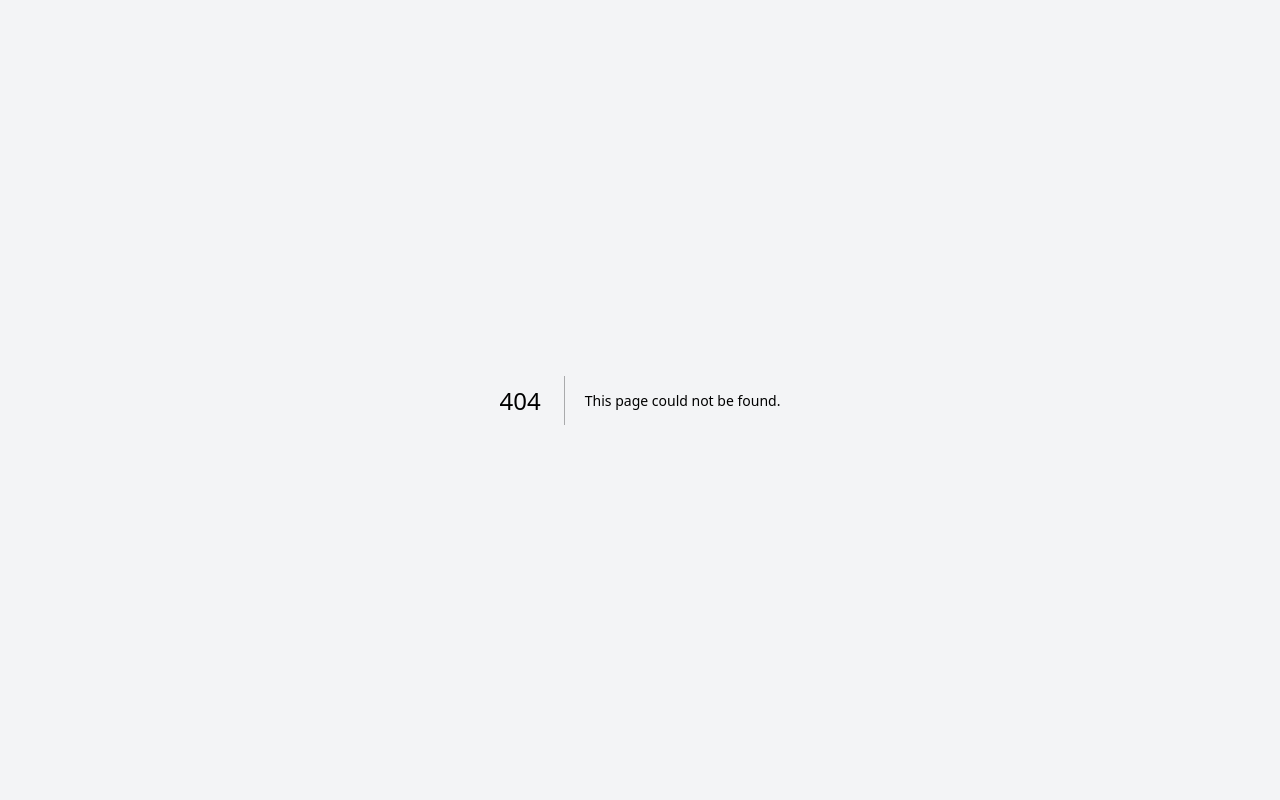
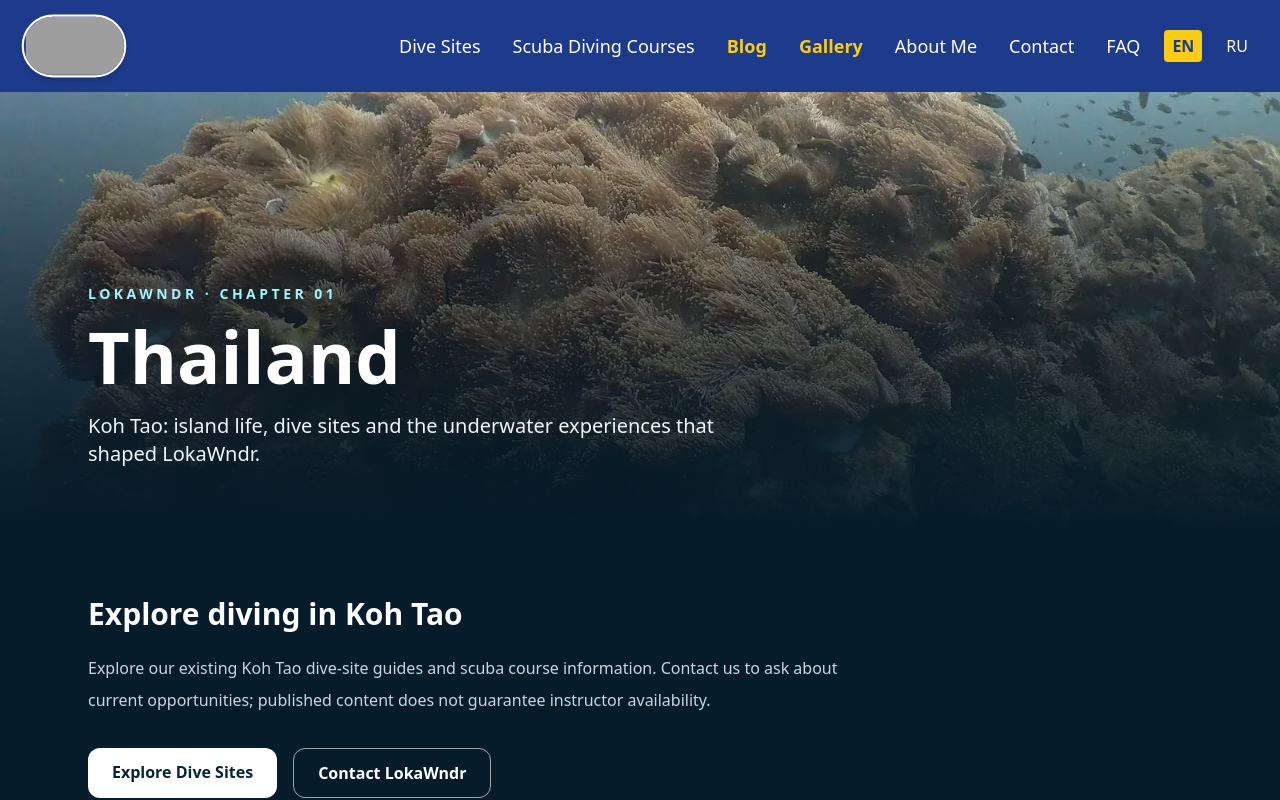
Before and after one commit to Tommysons/diving, a Next.js app: page /destinations/thailand in a window 1280 px wide. Before the commit this address had no page. Shown: the top 800 px of the page. Built offline with nearby package versions, Linux system fonts and the light colour scheme; grey boxes are pictures that could not be loaded.

Commit message:
feat: add src/app/destinations/thailand/page.tsx

```diff
--- /dev/null
+++ b/src/app/destinations/thailand/page.tsx
@@ -0,0 +1,37 @@
+import Image from 'next/image'
+import Link from 'next/link'
+import Header from '@/components/Header'
+import Footer from '@/components/Footer'
+
+export const metadata = {
+  title: 'Thailand Diving & Snorkeling | LokaWndr',
+  description: 'Discover Koh Tao dive sites, scuba diving courses and ocean stories with LokaWndr.',
+}
+
+export default function DestinationPage() {
+  return (
+    <>
+      <Header />
+      <main className='min-h-screen bg-[#061c2a] text-white'>
+        <section className='relative isolate flex min-h-[55vh] items-end overflow-hidden'>
+          <Image src='/images/cpn6a.webp' alt='Thailand ocean adventure' fill priority sizes='100vw' className='object-cover' />
+          <div className='absolute inset-0 bg-gradient-to-t from-[#061c2a] via-[#061c2a]/50 to-transparent' />
+          <div className='relative mx-auto w-full max-w-6xl px-6 pb-16 pt-28'>
+            <p className='text-sm font-semibold tracking-[0.25em] text-cyan-200'>LOKAWNDR · CHAPTER 01</p>
+            <h1 className='mt-4 text-5xl font-extrabold md:text-7xl'>Thailand</h1>
+            <p className='mt-5 max-w-2xl text-xl text-slate-100'>Koh Tao: island life, dive sites and the underwater experiences that shaped LokaWndr.</p>
+          </div>
+        </section>
+        <section className='mx-auto max-w-6xl px-6 py-16'>
+          <h2 className='text-3xl font-bold'>Explore diving in Koh Tao</h2>
+          <p className='mt-5 max-w-3xl leading-8 text-slate-300'>Explore our existing Koh Tao dive-site guides and scuba course information. Contact us to ask about current opportunities; published content does not guarantee instructor availability.</p>
+          <div className='mt-8 flex flex-wrap gap-4'>
+            <Link href='/divesites' className='rounded-xl bg-white px-6 py-3 font-bold text-[#062536]'>Explore Dive Sites</Link>
+            <Link href='/contact' className='rounded-xl border border-white/60 px-6 py-3 font-bold'>Contact LokaWndr</Link>
+          </div>
+        </section>
+      </main>
+      <Footer />
+    </>
+  )
+}
```
